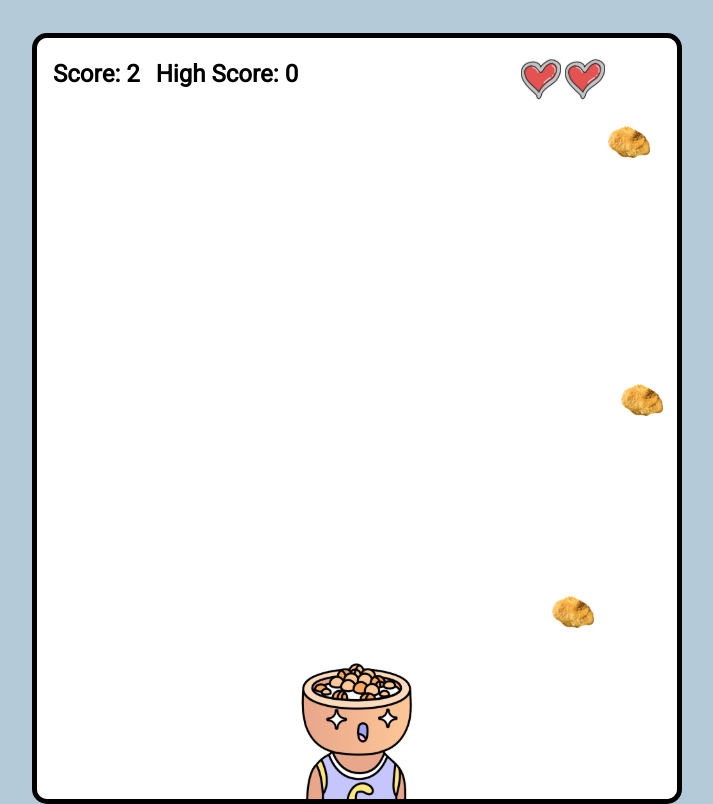
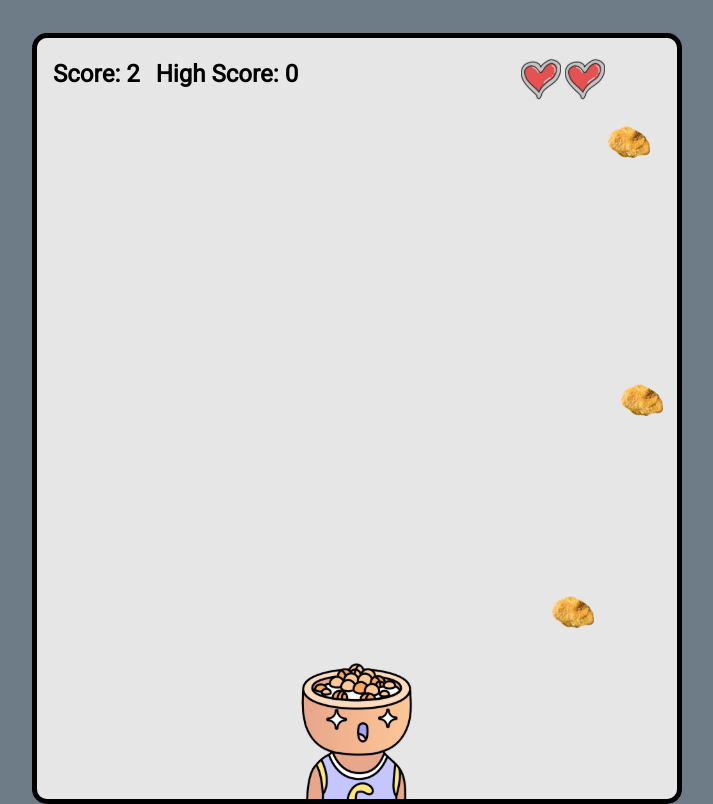
Before and after one commit to justinasfour04/cerealclubcatchgame, a website built with webpack: page src/index.html in a window 1280 px wide. Shown: the whole page, without its empty margins (283-996 px from the left). Built offline with nearby package versions, Linux system fonts and the light colour scheme.

Commit message:
Fixed colors

```diff
--- a/src/index.ts
+++ b/src/index.ts
@@ -148,7 +148,7 @@ async function draw() {
     ctx.clearRect(0, 0, canvas.width, canvas.height);
 
     ctx.save();
-    ctx.fillStyle = '#ffffff';
+    ctx.fillStyle = '#e6e6e6';
     ctx.rect(0, 0, canvas.width, canvas.height);
     ctx.fill();
     ctx.restore();
--- a/static/stylesheet/index.css
+++ b/static/stylesheet/index.css
@@ -2,7 +2,7 @@
 
 body {
   display: block;
-  background-color: rgb(180 202 217);
+  background-color: rgb(109, 124, 134);
   box-sizing: border-box;
   font-size: 1em;
   font-weight: 700;
@@ -23,12 +23,6 @@ body::-webkit-scrollbar,
 canvas {
   border: 5px black solid;
   border-radius: 15px;
-  image-rendering: optimizeSpeed;             /* Older versions of FF          */
-  image-rendering: -moz-crisp-edges;          /* FF 6.0+                       */
-  image-rendering: -webkit-optimize-contrast; /* Safari                        */
-  image-rendering: -o-crisp-edges;            /* OS X & Windows Opera (12.02+) */
-  image-rendering: pixelated;                 /* Awesome future-browsers       */
-  -ms-interpolation-mode: nearest-neighbor;   /* IE                            */
 }
 
 .row {
```
